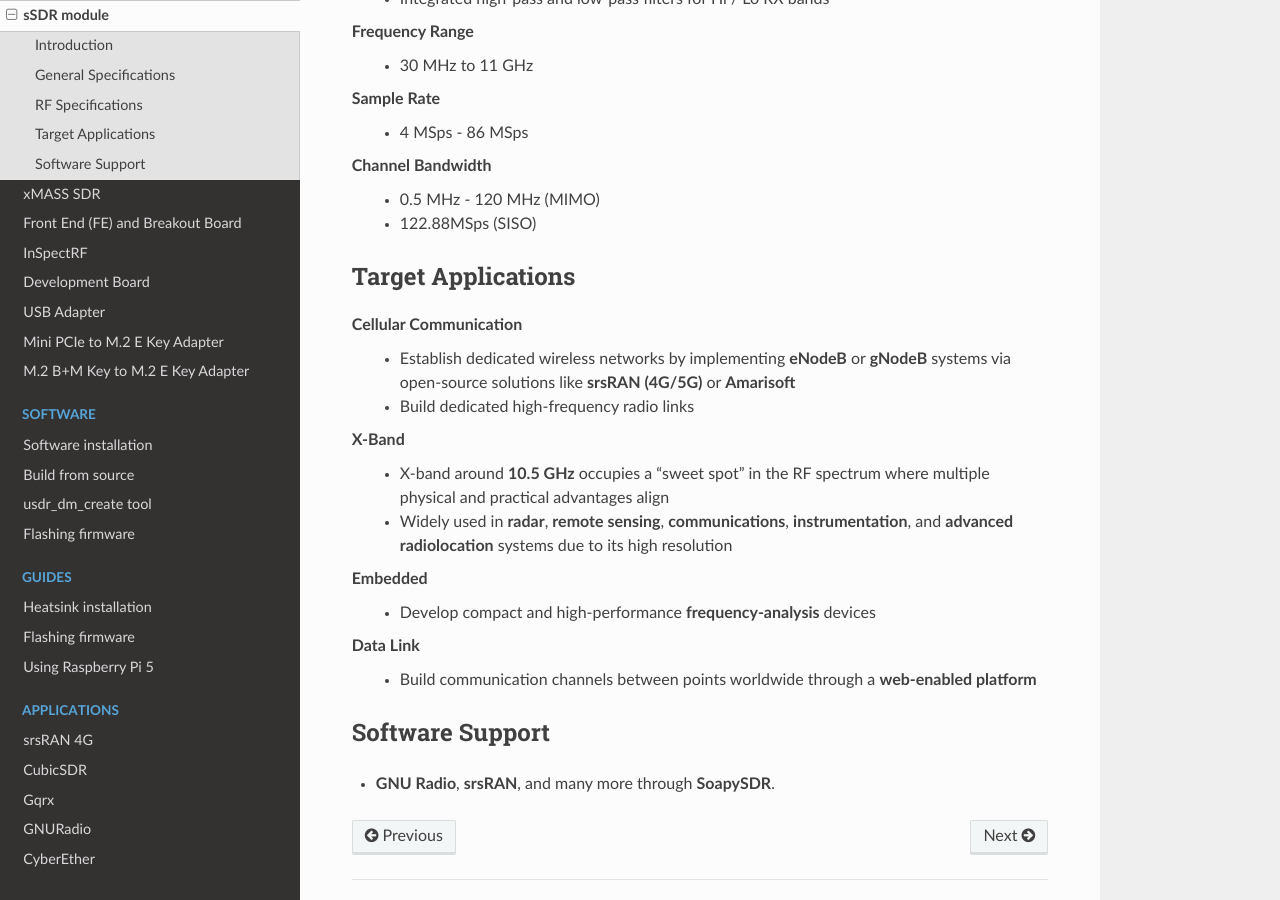
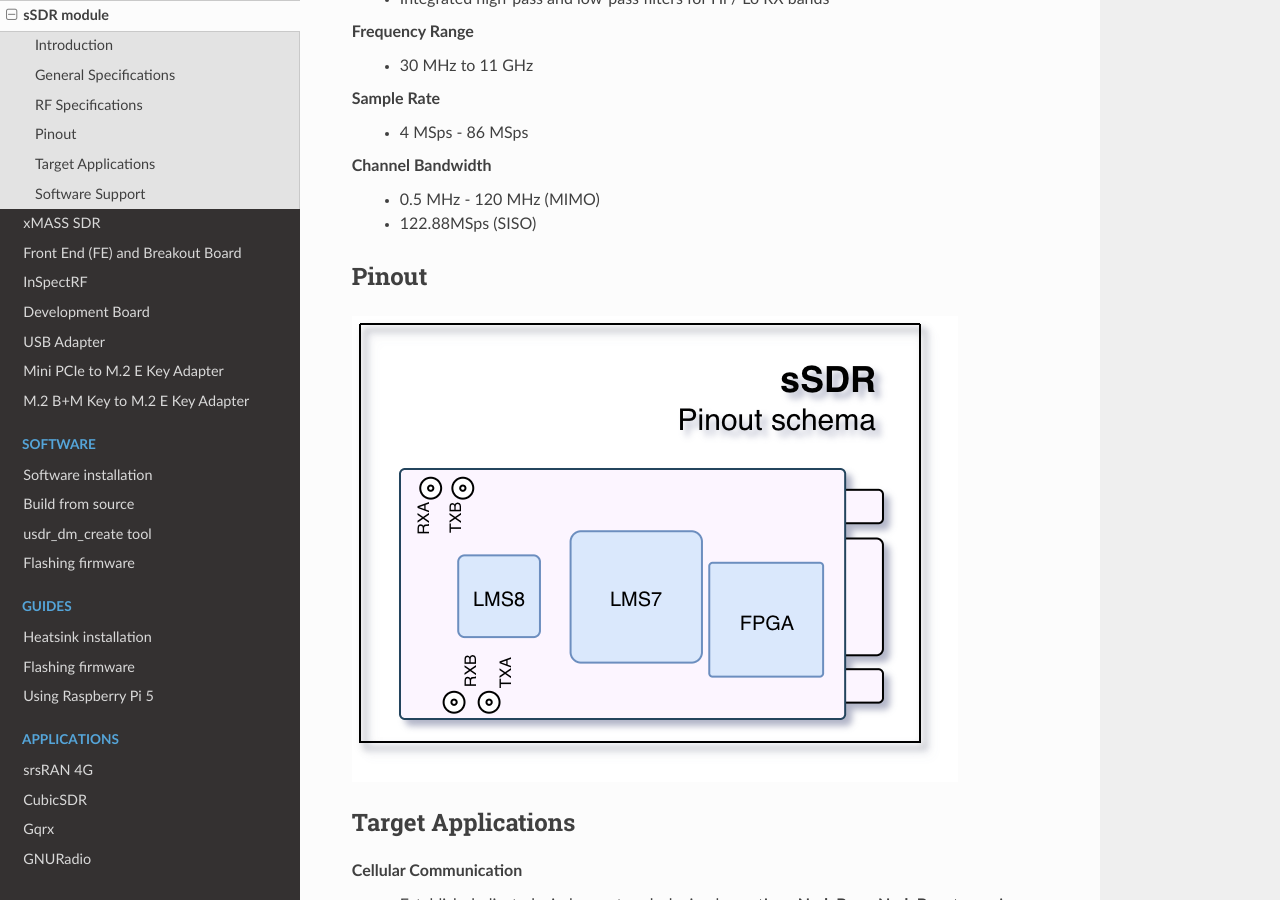
Before and after one commit to wavelet-lab/docs, a Sphinx documentation site: the page built from source/hardware/ssdr.rst, in a window 1280 px wide and 900 px high, scrolled down 1443 px. Built offline with Sphinx 7.4.7 and the Read the Docs theme 3.1.0, drawn with Linux system fonts in a browser that asks for light colours.

Commit message:
Updated FE/dSDR/sSDR doc.

```diff
--- a/source/hardware/ssdr.rst
+++ b/source/hardware/ssdr.rst
@@ -54,6 +54,14 @@
   - 0.5 MHz - 120 MHz  (MIMO)
   - 122.88MSps (SISO)
 
+Pinout
+======
+
+
+.. image:: ../_static/ssdr/ssdr_schema.png
+   :alt: dSDR pinout schema
+
+
 Target Applications
 ===================
 
```
Also changed, not shown: source/hardware/dsdr.rst (+8 -0 lines), source/_static/dsdr/dsdr_schema.png (added), source/_static/ssdr/ssdr_schema.png (added), 2 other files.
